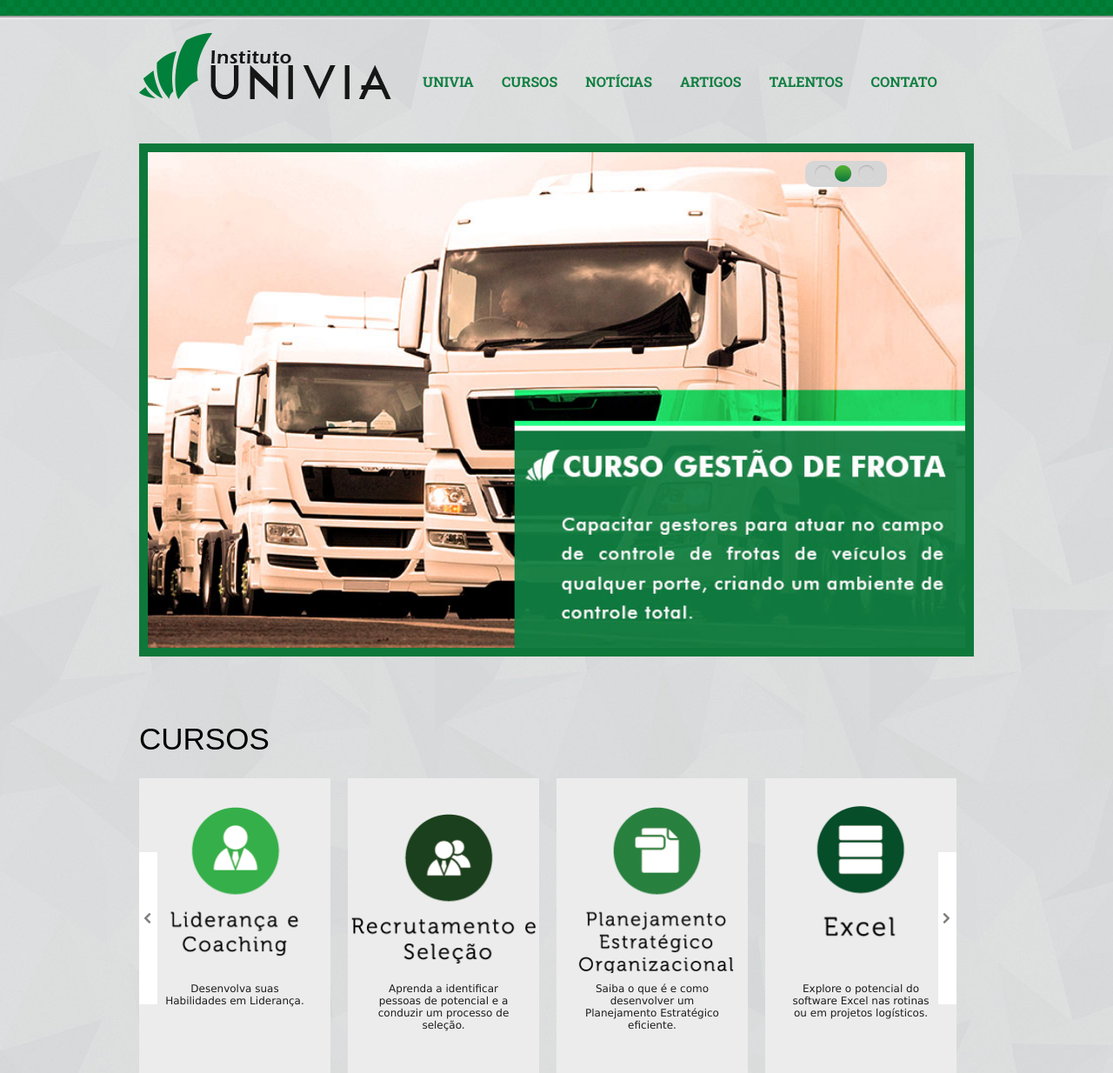
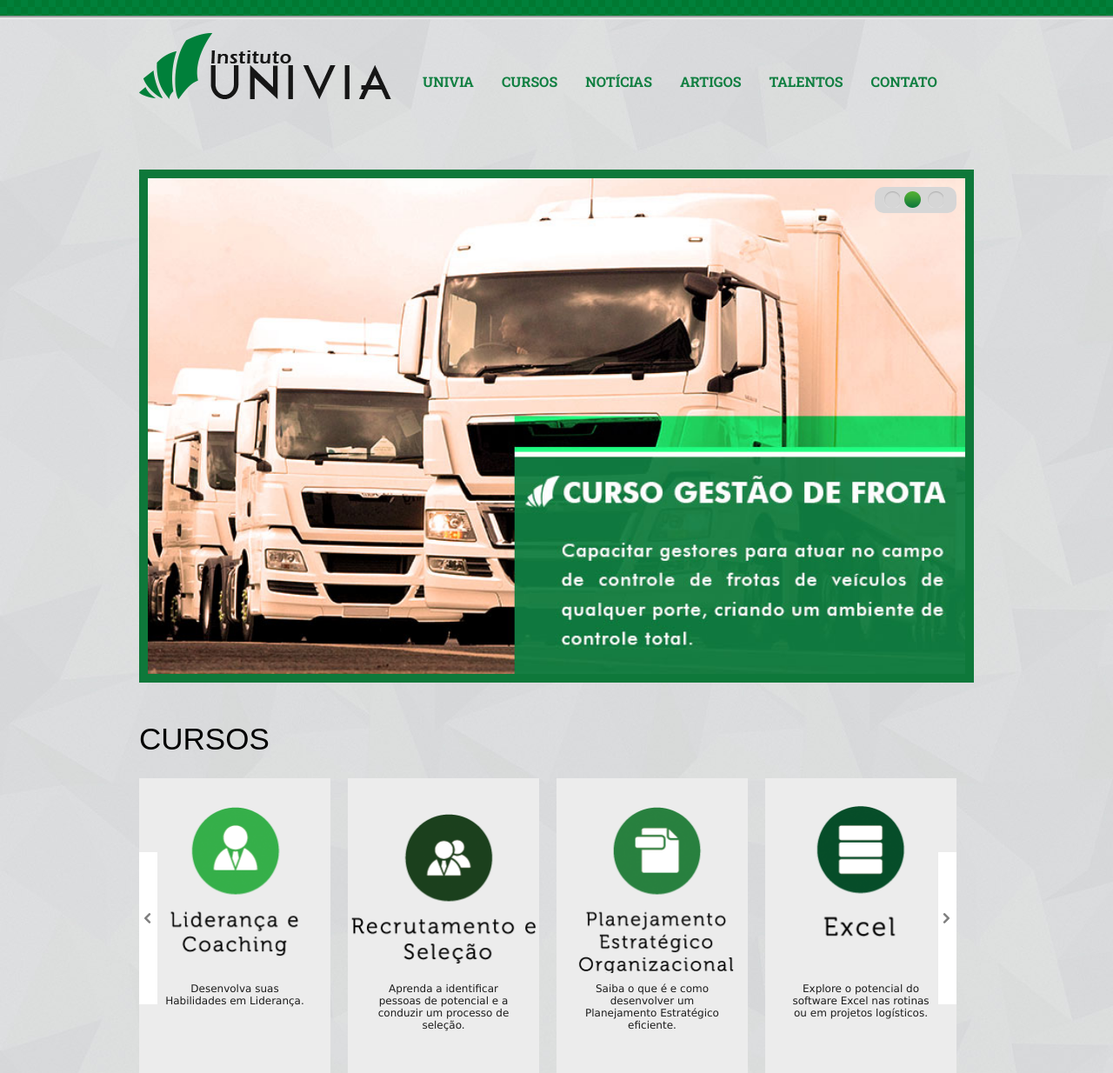
Before and after one commit to freelascms/Projetos, a PHP site: page / in a window 1280 px wide. Shown: the top 1234 px of the page at 87% size. Run offline with PHP 8.4, Linux system fonts and the light colour scheme; grey boxes labelled with a size stand in for pictures from a placeholder-image service; some libraries are stand-ins or nearby versions; some web fonts are replaced.

Commit message:
MAIS AJUSTES --"
enfim...

```diff
--- a/css/style.css
+++ b/css/style.css
@@ -59,11 +59,12 @@ a:hover{}
 #header .header #nav ul li a {color:#107f41;font: 700 16px 'Roboto Slab',serif;float:left;text-transform:uppercase;}
 
 /* Content */
+.all-banner {width:960px;margin:0 auto;}
 #content .top-banner-intern {width:940px;height:210px;margin:0 auto;}
 #content {width:960px;height:auto;margin:0 auto;clear:both;}
 .banner-home {width:940px;height:570px;border:10px solid #0e783a;margin:0 auto;clear:both;overflow:hidden;}
 .banner-home img {width:940px;height:auto;}
-.paginate-banner-home {width:auto;height:30px;margin:0 900px 0 0;top:-570px;left:50%;background:#d6d6d6;border-radius:10px;padding:0 10px;float:right;z-index:99;position:relative;}
+.paginate-banner-home {width:auto;height:30px;top:50px;margin:0 20px 0 0;background:#d6d6d6;border-radius:10px;padding:0 10px;float:right;z-index:99;position:relative;}
 .paginate-banner-home a {width:19px;height:19px;margin:5px 5px 0 0;background:url(../img/layout/banner-no-select.png) no-repeat;text-indent:-999em;float:left;}
 .paginate-banner-home .activeSlide {width:21px;height:21px;margin:5px 5px 0 0;background:url(../img/layout/banner-select.png) no-repeat;text-indent:-999em;float:left;}
 /*Cursos - Home*/
--- a/index.php
+++ b/index.php
@@ -1,10 +1,12 @@
 <?php include 'header.php'; ?>
-			<section class="banner-home">
-				<a href="#"><img src="img/content/Excel-Avancado-Analista.jpg" alt="Excel Avançado"></a>
-				<a href="#"><img src="img/content/Gestao-Frota.jpg" alt="Gestão de Frota"></a>
-				<a href="#"><img src="img/content/Pratica-Trabalhista.jpg" alt="Prática Trabalhista"></a>
+			<section class="all-banner">
+				<nav class="paginate-banner-home"></nav>
+				<section class="banner-home">
+					<a href="#"><img src="img/content/Excel-Avancado-Analista.jpg" alt="Excel Avançado"></a>
+					<a href="#"><img src="img/content/Gestao-Frota.jpg" alt="Gestão de Frota"></a>
+					<a href="#"><img src="img/content/Pratica-Trabalhista.jpg" alt="Prática Trabalhista"></a>
+				</section>
 			</section>
-			<nav class="paginate-banner-home"></nav>
 			<section id="content">
 				<section class="courses">
 					<h2>Cursos</h2>
```
